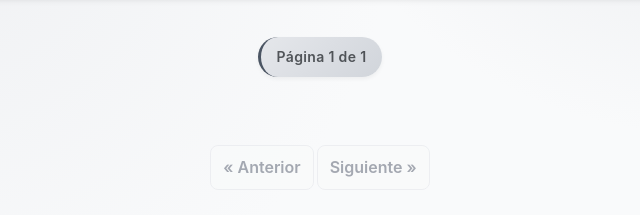
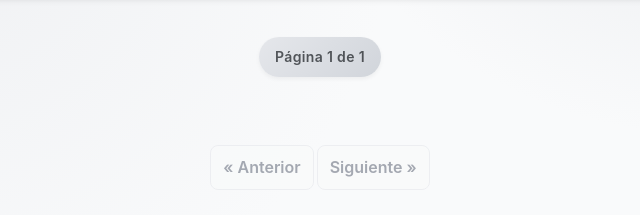
Before and after one commit to AdriannBdzz/Boostrap, a plain HTML site: page index.html in a window 1280 px wide. Shown: the part 383-598 px from the top of the page, 320-960 px from the left. Drawn offline with nearby package versions, Linux system fonts and the light colour scheme.

Commit message:
Add files via upload

```diff
--- a/css/style.css
+++ b/css/style.css
@@ -381,12 +381,9 @@ main.container {
     font-size: 0.875rem;
     color: #ffffff;
     margin-bottom: 1.25rem;
-    border-left: 3px solid var(--accent-color);
     padding-left: 0.75rem;
-    background-color: var(--primary-color);
     border-radius: 0.25rem;
     padding: 0.5rem 0.75rem;
-    box-shadow: var(--shadow-sm);
 }
 
 /* Badges (categorías) */
```
